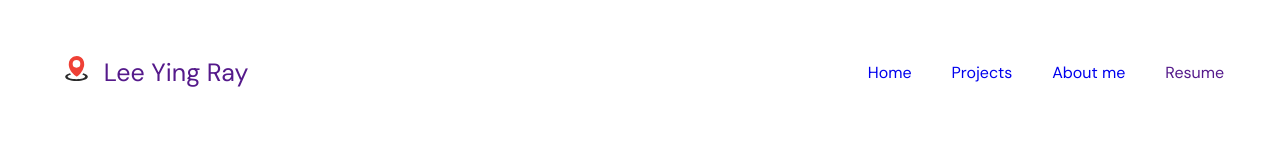
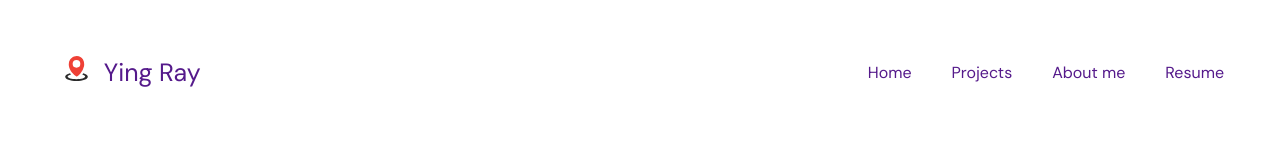
Before and after one commit to HigherGround189/Portfolio, a plain HTML site: page index.html in a window 1280 px wide. Shown: the top 160 px of the page. Drawn offline with nearby package versions, Linux system fonts and the light colour scheme.

Commit message:
Update index.html

```diff
--- a/index.html
+++ b/index.html
@@ -40,8 +40,9 @@
       font-family: var(--font-normal);
     }
 
-    nav a{
+    nav a, footer a{
       text-decoration: none;
+      color: rgb(85, 26, 139);
     }
 
     .left-text{
@@ -353,7 +354,7 @@
     <div class="left-text">
       <a href="">
         <img src="Images/address-icon.svg" alt="" class="logo-img">
-        Lee Ying Ray
+        Ying Ray
       </a>
     </div>
 
@@ -385,7 +386,7 @@
       <h2 class="project-number">02</h2>
       <h2 class="project-name">Data Engineering Project with Arduino</h2>
       <p class="project-description">With an Arduino Uno and a few sensors, we can find the average temperature of a factory floor and its conduciveness for workers.</p>
-      <a href="" class="project-link">View Project</a>
+      <a href="data_engineering_project_with_arduino.pdf" class="project-link">View Project</a>
     </div>
   </div>
 
@@ -394,7 +395,7 @@
       <h2 class="project-number">03</h2>
       <h2 class="project-name">Endless Runner game with Three.js</h2>
       <p class="project-description">Control your green cube to avoid the red cubes!</p>
-      <a href="" class="project-link">View Project</a>
+      <a href="project_endless_runner_with_threejs.html" class="project-link">View Project</a>
     </div>
   </div>
 
@@ -408,7 +409,7 @@
     <section class="section-wrapper">
       <div class="section-name">
         <img src="Images/address-icon.svg" alt="" class="logo-img">
-          Lee Ying Ray
+          Ying Ray
       </div>
 
       <div class="links">
```
